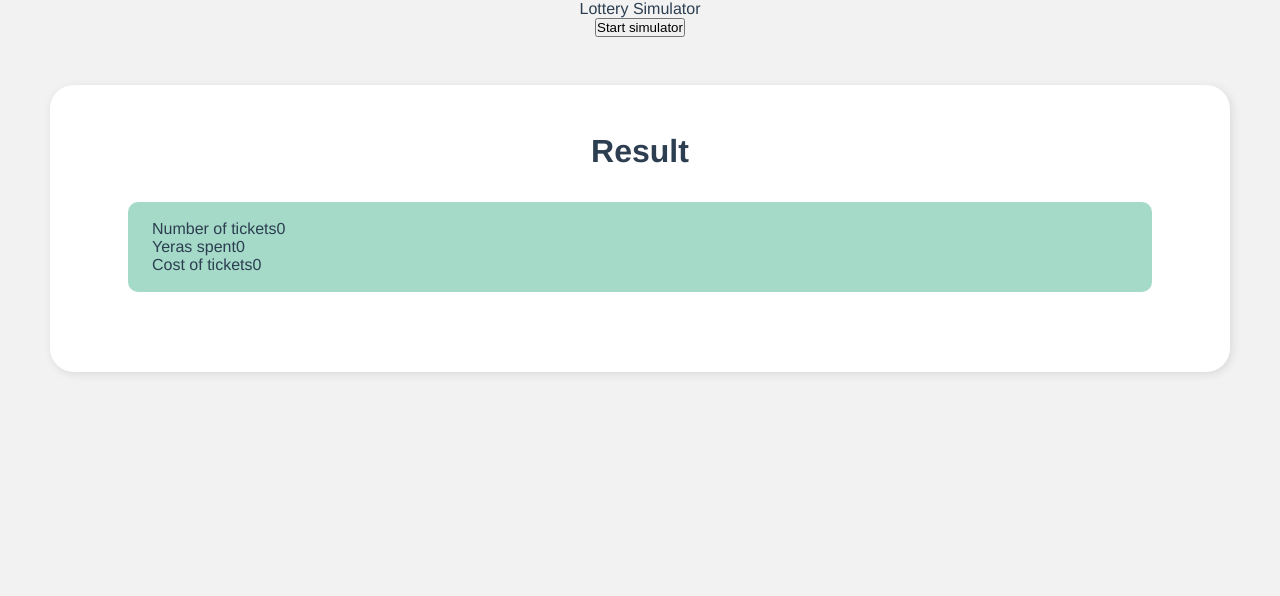
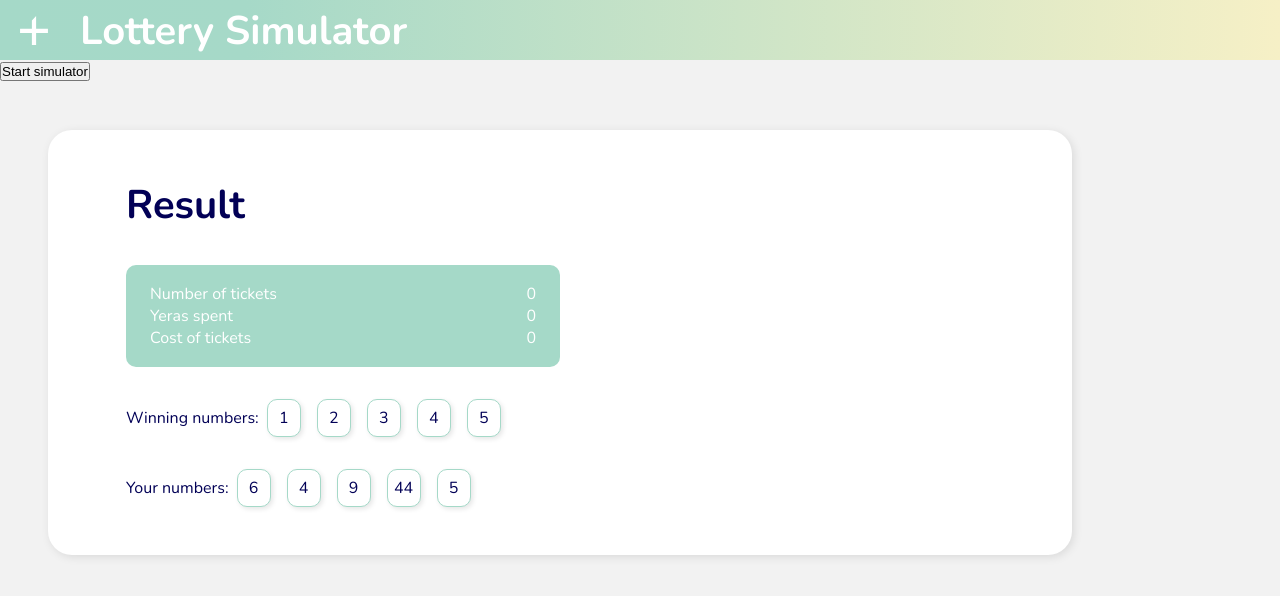
Before and after one commit to brigittaforrai/lotterySimulator, a Vue app: page / in a window 1280 px wide. Both pictures are taken after a click on the button "Start simulator". Shown: the top 596 px of the page. Built offline with nearby package versions, Linux system fonts and the light colour scheme.

Commit message:
ui elements and styles wip

```diff
--- a/src/App.vue
+++ b/src/App.vue
@@ -16,18 +16,18 @@ export default {
 }
 </script>
 
-<style>
+<style lang="scss">
 html, body, body * {
   margin: 0;
   padding: 0;
+  box-sizing: border-box;
 }
 
 #app {
-  font-family: Avenir, Helvetica, Arial, sans-serif;
+  font-family: $font;
   -webkit-font-smoothing: antialiased;
   -moz-osx-font-smoothing: grayscale;
-  text-align: center;
-  color: #2c3e50;
+  color: $dark-color;
 
   width: 100vw;
   height: 100vh;
--- a/src/components/LotteryHeader.vue
+++ b/src/components/LotteryHeader.vue
@@ -1,6 +1,7 @@
 <template>
-  <div class="lottery-headre">
-    <p>Lottery Simulator</p>
+  <div class="lottery-header">
+    <img src="@/assets/plus.svg" alt=""/>
+    <h1>Lottery Simulator</h1>
   </div>
 </template>
 
@@ -12,5 +13,25 @@ export default {
 
 
 <style scoped lang="scss">
-
+  .lottery-header {
+    height: 60px;
+    width: 100%;
+    background: $gradient;
+    display: flex;
+    align-items: center;
+    padding: 15px 20px;
+    img {
+      width: 28px;
+      height: 29px;
+    }
+    h1 {
+      margin: 3px 2px 0 32px;
+      font-style: normal;
+      font-weight: 700;
+      font-size: 40px;
+      line-height: 55px;
+      text-transform: capitalize;
+      color: $white;
+    }
+  }
 </style>
--- a/src/components/Modal.vue
+++ b/src/components/Modal.vue
@@ -15,12 +15,26 @@
             <p>0</p>
         </div>
     </section>
+
+    <NumberView name="Winning numbers" :numbers="winningNums"></NumberView>
+    <NumberView name="Your numbers" :numbers="playerNums"></NumberView>
+
+
   </div>
 </template>
 
 <script>
+import NumberView from './NumberView.vue'
+
 export default {
-  name: 'Modal'
+  name: 'Modal',
+  components: {NumberView},
+  data () {
+    return {
+      winningNums: [1, 2, 3, 4, 5],
+      playerNums: [6, 4, 9, 44, 5]
+    }
+  }
 }
 </script>
 
@@ -29,22 +43,33 @@ export default {
 // @import "@/styles/variables.scss";
 
     .modal {
-        width : 80%;
+        max-width : 80%;
         height: auto;
-        margin: 48px auto;
+        margin: 48px;
         padding: 48px 78px;
         background: $white;
         box-shadow: 2px 2px 10px rgba(0, 0, 0, 0.1);
         border-radius: 24px;
+
+        h1 {
+          font-style: normal;
+          font-weight: 700;
+          font-size: 40px;
+          line-height: 55px;
+          text-transform: capitalize;
+        }
 
         section {
           padding: 18px 24px;
           margin: 32px 0;
           background: $base-color;
           border-radius: 10px;
+          color: $white;
+          width: 50%;
           div {
             display: flex;
             flex-direction: row;
+            justify-content: space-between;
           }
         }
     }
--- a/src/components/MyButton.vue
+++ b/src/components/MyButton.vue
@@ -7,9 +7,7 @@
 <script>
 export default {
   name: 'MyButton',
-  props: {
-    name: String
-  }
+  props: ['name']
 }
 </script>
 
--- /dev/null
+++ b/src/components/NumLabel.vue
@@ -0,0 +1,30 @@
+<template>
+<div class="numLabel"> {{ number }}</div>
+</template>
+
+<script>
+    export default {
+        name: 'Modal',
+        props: ['number']
+    }
+</script>
+
+<style scoped lang="scss">
+    .numLabel {
+        background: $white;
+        border: 1px solid $base-color;
+        border-radius: 10px;
+        width: 34px;
+        height: 38px;
+        padding: 7px 5px;
+        margin: 0 8px;
+
+        text-align: center;
+        font-style: normal;
+        font-weight: 400;
+        font-size: 16px;
+        line-height: 22px;
+        text-transform: uppercase;
+        box-shadow: 2px 2px 5px rgba(0, 0, 0, 0.1);
+    }
+</style>
--- /dev/null
+++ b/src/components/NumberView.vue
@@ -0,0 +1,29 @@
+<template>
+  <div class="numbersView">
+    <p>{{ name }}:</p>
+    <NumLabel v-for="n in numbers" :number="n"></NumLabel>
+  </div>
+</template>
+
+<script>
+import NumLabel from './NumLabel.vue'
+
+export default {
+  name: 'NumberView',
+  components: { NumLabel },
+  props: ['name', 'numbers'],
+  computed: {
+
+  }
+}
+</script>
+
+
+<style scoped lang="scss">
+    .numbersView {
+        display: flex;
+        align-items: center;
+        margin-top: 32px;
+    }
+
+</style>
--- a/src/styles/variables.scss
+++ b/src/styles/variables.scss
@@ -1,5 +1,7 @@
+@import url('https://fonts.googleapis.com/css2?family=Nunito:wght@400;700;800&display=swap');
+
 $base-color: #A5D9C8;
 $white: #fff;
-$dark: #020056;
+$dark-color: #020056;
 $gradient: linear-gradient(270deg, #F6F0C6 0%, #D9135D 0.01%, rgba(214, 19, 92, 0.996895) 0.02%, #F6F0C6 0.03%, #A6D9C8 80.73%, #A5D9C8 100%);
 $font: 'Nunito', sans-serif;
```
Also changed, not shown: src/assets/logo.png (deleted), src/assets/plus.svg (added).
